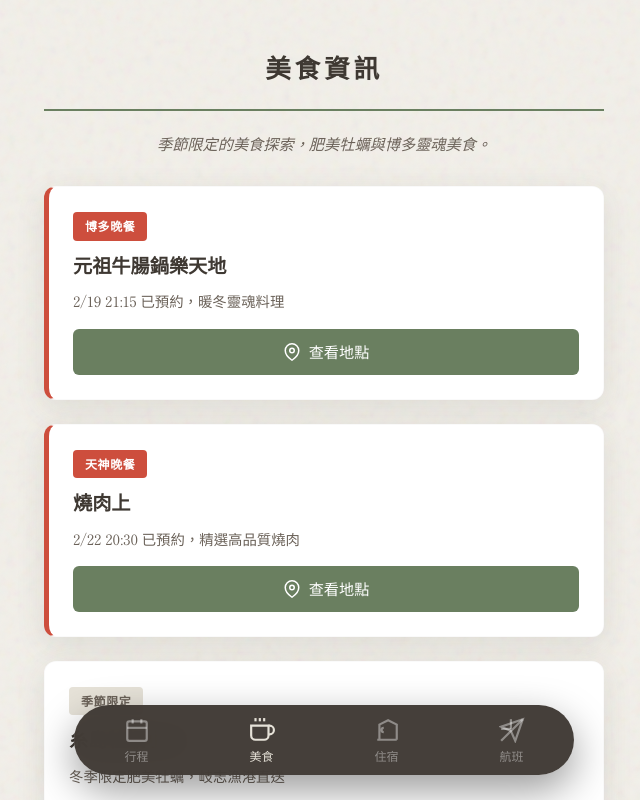
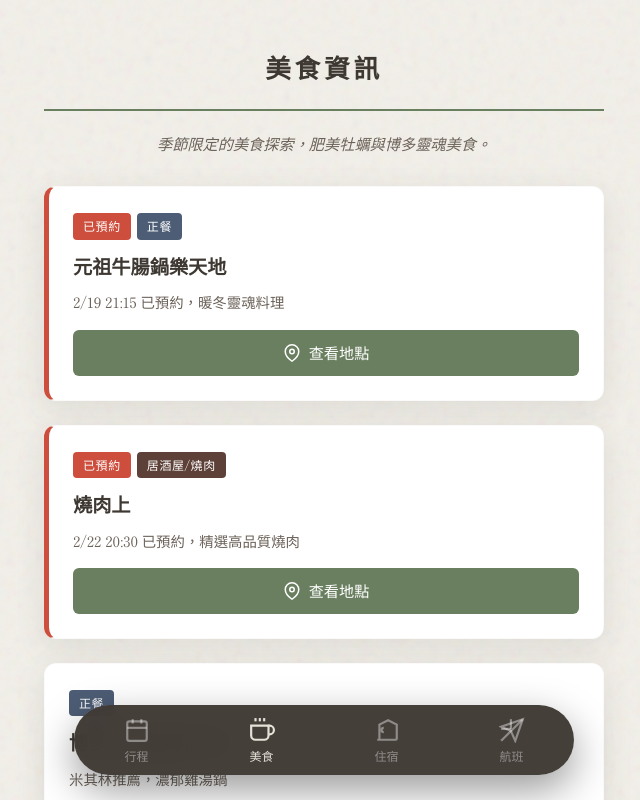
Before and after one commit to joe94540712/travel-2026-spring-japan, a plain HTML site: page index.html in a window 1280 px wide. Both pictures are taken after a click on the button "美食". Shown: the top 800 px of the page, without its empty margins (316-956 px from the left). Drawn offline with Linux system fonts and the light colour scheme.

Commit message:
add more food and tag

```diff
--- a/index.html
+++ b/index.html
@@ -106,21 +106,25 @@
             transform: scale(0.97);
         }
 
+        /* Tags */
         .tag {
             display: inline-block;
-            padding: 4px 12px;
+            padding: 3px 10px;
             border-radius: 4px;
             font-size: 0.75rem;
-            font-weight: bold;
-            margin-right: 8px;
-            background: var(--c-paper-dark);
-            color: var(--c-ink-light);
+            font-weight: 500;
+            margin-right: 6px;
+            margin-bottom: 4px;
             letter-spacing: 0.05em;
-        }
-        .tag.reserved {
-            background: var(--c-vermilion);
             color: white;
         }
+        /* Tag Colors (Nippon Colors inspired) */
+        .tag.reserved { background-color: var(--c-vermilion); } /* Reservation */
+        .tag.dinner { background-color: #4D5D75; } /* Kachi-iro (Dark Blue) - Dinner/Lunch */
+        .tag.sweets { background-color: #EFA736; } /* Yamabuki (Golden Yellow) - Sweets */
+        .tag.bakery { background-color: #D98C6F; } /* Cinnamon - Bakery */
+        .tag.snack { background-color: var(--c-matcha); } /* Matcha - Snack/Takeout */
+        .tag.izakaya { background-color: #5D4037; } /* Kogecha (Dark Brown) - Izakaya/Meat */
 
         /* Weather Widget */
         .weather-badge {
@@ -381,12 +385,26 @@
                 { city: "福岡 Fukuoka", hotel: "Hilton福岡海鷹 (Day 3~4)", area: "百道濱", note: "全室海景，度假風情與大型飯店服務", map: "Hilton Fukuoka Sea Hawk" }
             ],
             food: [
-                { name: "元祖牛腸鍋樂天地", type: "博多晚餐", note: "2/19 21:15 已預約，暖冬靈魂料理", reserved: true, map: "元祖牛腸鍋 樂天地 博多站前店" },
-                { name: "燒肉上", type: "天神晚餐", note: "2/22 20:30 已預約，精選高品質燒肉", reserved: true, map: "Yakiniku Jo 2-2-8 Watanabe-dori" },
-                { name: "糸島牡蠣小屋", type: "季節限定", note: "冬季限定肥美牡蠣，岐志漁港直送", map: "岐志漁港 牡蠣小屋" },
-                { name: "柳川蒸籠鰻魚飯", type: "水鄉名物", note: "本吉屋/若松屋，軟糯香甜", map: "元祖本吉屋 本店 柳川" },
-                { name: "大地的烏龍麵", type: "福岡日常", note: "必點牛蒡天婦羅烏龍麵", map: "大地のうどん 博多駅ちかてん" },
-                { name: "勝烈亭", type: "熊本名店", note: "黑豚炸豬排，外酥內嫩", map: "勝烈亭 新市街本店" }
+                // 預約 / 重點
+                { name: "元祖牛腸鍋樂天地", type: "博多晚餐", note: "2/19 21:15 已預約，暖冬靈魂料理", reserved: true, tags: ["reserved", "dinner"], map: "元祖牛腸鍋 樂天地 博多站前店" },
+                { name: "燒肉上", type: "天神晚餐", note: "2/22 20:30 已預約，精選高品質燒肉", reserved: true, tags: ["reserved", "izakaya"], map: "Yakiniku Jo 2-2-8 Watanabe-dori" },
+
+                // 正餐 / 鹹食
+                { name: "博多水炊鍋専門 橙", type: "博多", note: "米其林推薦，濃郁雞湯鍋", tags: ["dinner"], map: "博多水炊鍋専門 橙" },
+                { name: "元祖博多めんたい重", type: "西中洲", note: "明太子蓋飯名店，建議早起排隊", tags: ["dinner"], map: "元祖博多めんたい重" },
+                { name: "博多シーフードうお田", type: "博多", note: "豪華海鮮丼，明太子食べ放題", tags: ["dinner"], map: "博多シーフードうお田" },
+                { name: "柳川蒸籠鰻魚飯", type: "柳川", note: "本吉屋/若松屋，軟糯香甜", tags: ["dinner"], map: "元祖本吉屋 本店 柳川" },
+                { name: "勝烈亭", type: "熊本", note: "黑豚炸豬排，外酥內嫩", tags: ["dinner"], map: "勝烈亭 新市街本店" },
+                { name: "大地的烏龍麵", type: "博多", note: "巨大牛蒡天婦羅，博多必吃", tags: ["dinner"], map: "大地のうどん 博多駅ちかてん" },
+                { name: "雞皮長政 (かわ屋)", type: "博多", note: "博多名物雞皮串，適合作為宵夜", tags: ["izakaya"], map: "雞皮長政 博多" },
+
+                // 甜點 / 麵包 / 伴手禮
+                { name: "I'm donut? 福岡", type: "天神", note: "生甜甜圈排隊名店，口感濕潤", tags: ["sweets"], map: "I'm donut? 福岡" },
+                { name: "鈴懸 博多本店", type: "中洲川端", note: "精緻和菓子，草莓大福與鈴乃最中", tags: ["sweets"], map: "鈴懸 博多本店" },
+                { name: "LeClerc", type: "博多", note: "法式甜點，精緻蛋糕", tags: ["sweets"], map: "LeClerc Hakata" },
+                { name: "Bouquca Bakery", type: "福岡", note: "人氣麵包店，口感紮實", tags: ["bakery"], map: "Bouquca Bakery Fukuoka" },
+                { name: "努努雞", type: "博多站", note: "冷炸雞，最佳下酒菜與伴手禮", tags: ["snack"], map: "努努雞 博多マイング店" },
+                { name: "糸島牡蠣小屋", type: "糸島", note: "冬季限定肥美牡蠣", tags: ["snack"], map: "岐志漁港 牡蠣小屋" }
             ],
             itinerary: [
                 {
@@ -486,12 +504,26 @@
 
         function renderFood() {
             const list = document.getElementById('food-list');
-            list.innerHTML = data.food.map(item => `
+            // Sort reserved first
+            const sortedFood = [...data.food].sort((a, b) => (b.reserved ? 1 : 0) - (a.reserved ? 1 : 0));
+
+            list.innerHTML = sortedFood.map(item => `
                 <div class="card" style="${item.reserved ? 'border-left: 5px solid var(--c-vermilion)' : ''}">
                     <div style="display:flex; justify-content:space-between; align-items:flex-start;">
                         <div>
-                            <span class="tag ${item.reserved ? 'reserved' : ''}">${item.type}</span>
-                            <h3 style="font-size:1.2rem; margin:8px 0;">${item.name}</h3>
+                            <div style="margin-bottom:6px;">
+                                ${item.tags ? item.tags.map(t => {
+                                    let label = t.toUpperCase();
+                                    if(t==='reserved') label = '已預約';
+                                    if(t==='dinner') label = '正餐';
+                                    if(t==='sweets') label = '甜點';
+                                    if(t==='bakery') label = '麵包';
+                                    if(t==='snack') label = '小吃/伴手禮';
+                                    if(t==='izakaya') label = '居酒屋/燒肉';
+                                    return `<span class="tag ${t}">${label}</span>`;
+                                }).join('') : ''}
+                            </div>
+                            <h3 style="font-size:1.2rem; margin:4px 0 8px;">${item.name}</h3>
                             <p style="font-size:0.9rem; color:var(--c-ink-light);">${item.note}</p>
                         </div>
                     </div>
```
